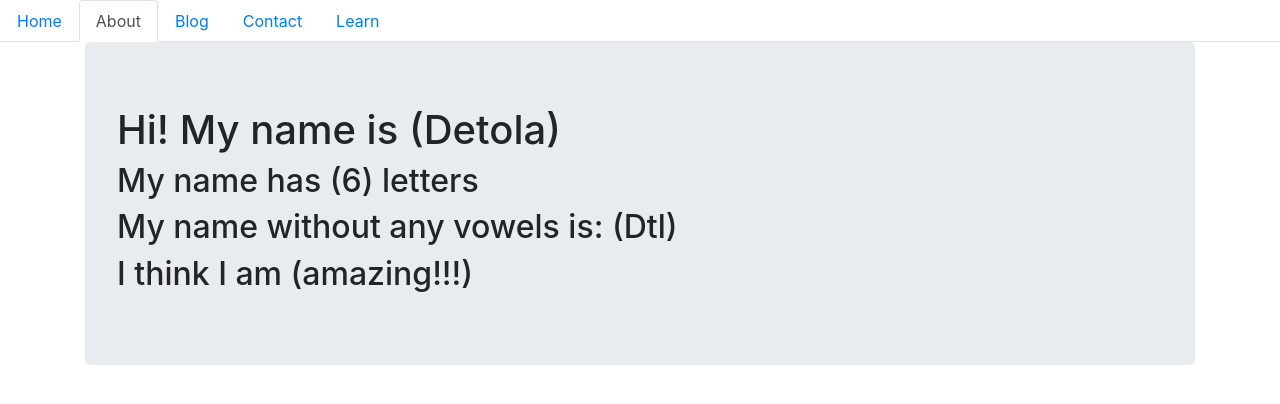
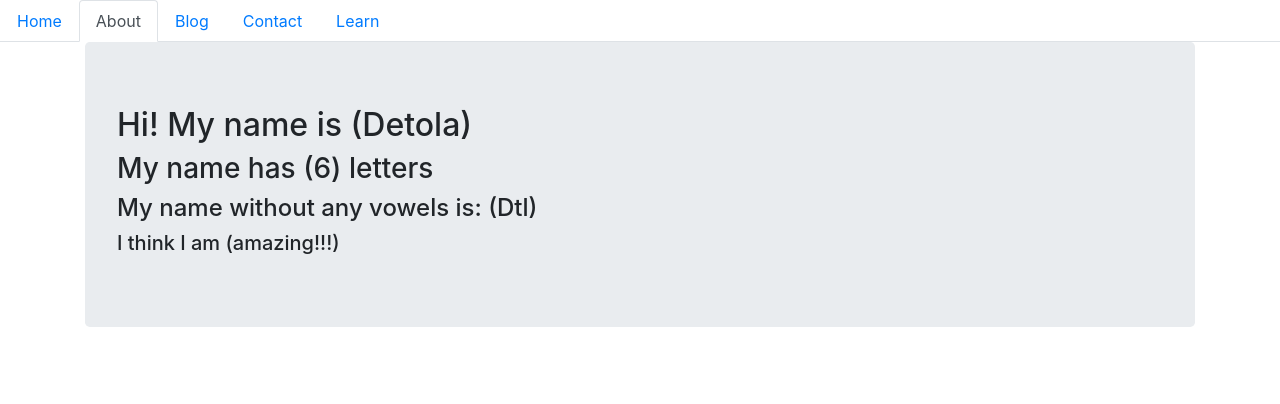
Before and after one commit to adeadu555/DetolaApp, a React (Create React App) app in the folder detolaapp/: page /about in a window 1280 px wide. Shown: the top 404 px of the page. Built offline with nearby package versions, Linux system fonts and the light colour scheme.

Commit message:
updated About.js file

```diff
--- a/detolaapp/src/components/pages/About.js
+++ b/detolaapp/src/components/pages/About.js
@@ -1,4 +1,5 @@
 import React from "react";
+
 
 const name = "Detola";
 const thoughts = "amazing!!!";
@@ -20,10 +21,11 @@ function About() {
     <div className="main-container">
       <div className="container">
         <div className="jumbotron">
-          <h1>Hi! My name is ({name})</h1>
-          <h2>My name has ({name.length}) letters</h2>
-          <h2>My name without any vowels is: ({stripVowels(name)})</h2>
-          <h2>I think I am ({thoughts})</h2>
+          <h2>Hi! My name is ({name})</h2>
+          <h3>My name has ({name.length}) letters</h3>
+          <h4>My name without any vowels is: ({stripVowels(name)})</h4>
+          <h5>I think I am ({thoughts})</h5>
+
         </div>
       </div>
     </div>
```
